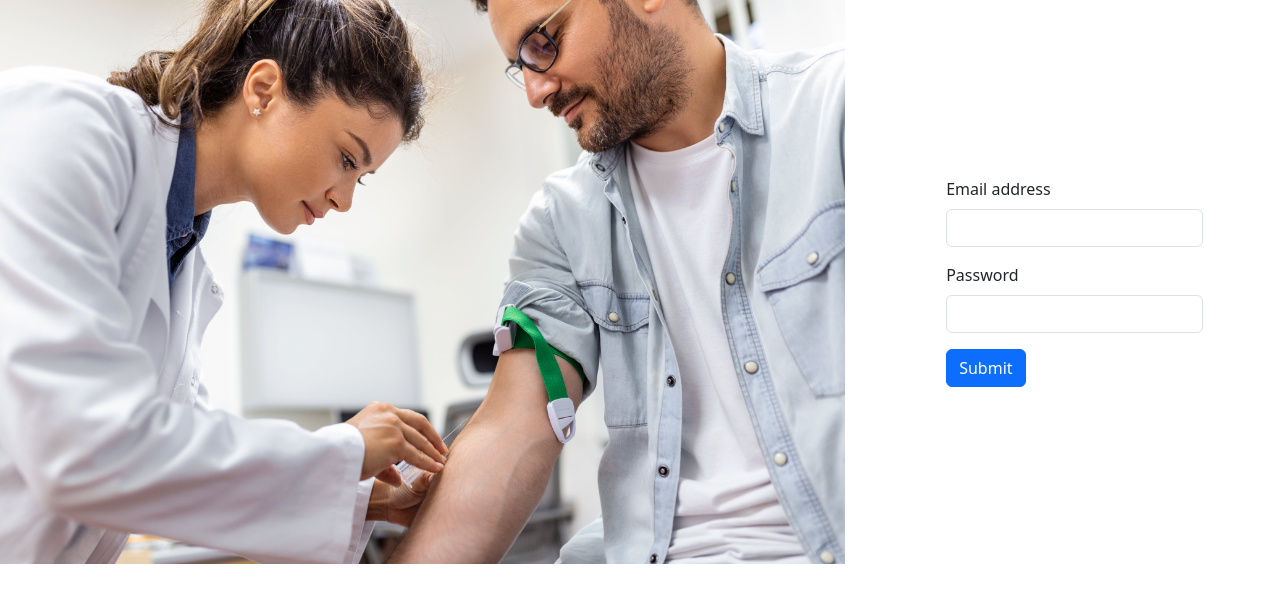
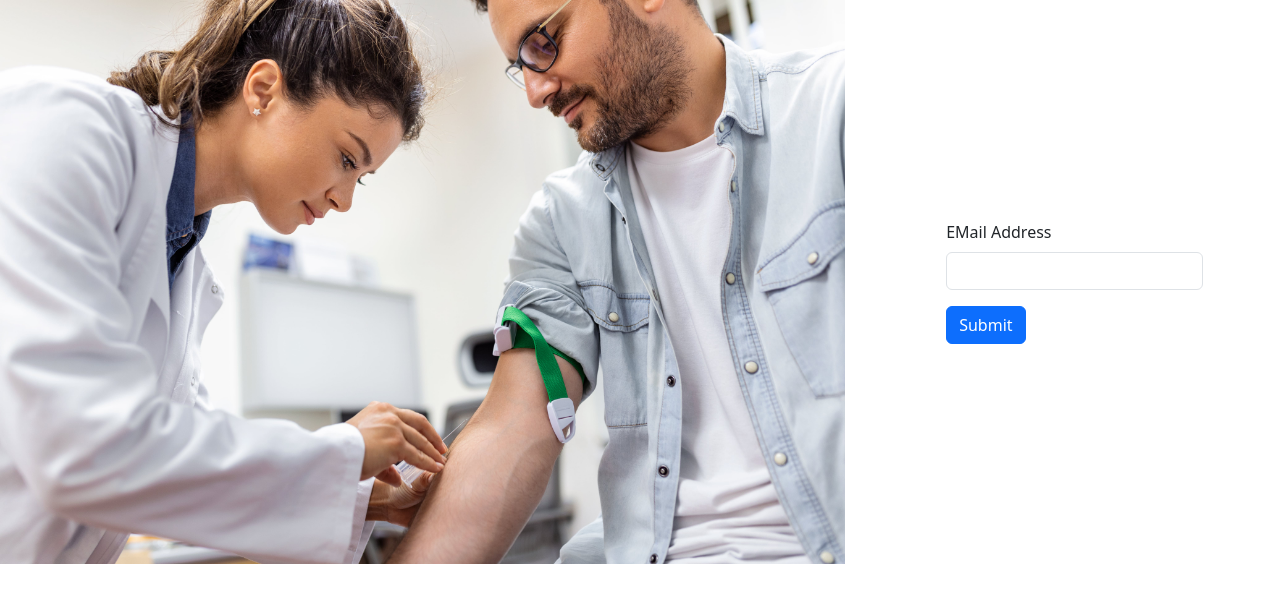
Before and after one commit to somyagupta05/CrimsonCare, a React (Create React App) app in the folder client/: page /login in a window 1280 px wide. Shown: the top 602 px of the page. Built offline with nearby package versions, Linux system fonts and the light colour scheme.

Commit message:
creating login

```diff
--- a/client/src/components/Shared/Form/InputType.js
+++ b/client/src/components/Shared/Form/InputType.js
@@ -1,5 +1,5 @@
 import React from "react";
-import InputType from "./InputType";
+// import InputType from "./InputType";
 
 const InputType = ({
   labelText,
--- a/client/src/pages/auth/Login.js
+++ b/client/src/pages/auth/Login.js
@@ -1,4 +1,6 @@
 import React from "react";
+import InputType from "../../components/Shared/Form/InputType";
+// import { name } from './../../../node_modules/jiti/dist/babel';
 
 const Login = () => {
   return (
@@ -9,28 +11,8 @@ const Login = () => {
         </div>
         <div className="col-md-4 form-container">
           <form>
-            <div className="mb-3">
-              <label htmlFor="exampleInputEmail1" className="form-label">
-                Email address
-              </label>
-              <input
-                type="email"
-                className="form-control"
-                id="exampleInputEmail1"
-                aria-describedby="emailHelp"
-              />
+          <InputType labelText={'EMail Address'} labelFor={'forEMail'} inputType={'email'} name={"email"}/>
 
-            </div>
-            <div className="mb-3">
-              <label htmlFor="exampleInputPassword1" className="form-label">
-                Password
-              </label>
-              <input
-                type="password"
-                className="form-control"
-                id="exampleInputPassword1"
-              />
-            </div>
 
             <button type="submit" className="btn btn-primary">
               Submit
```
